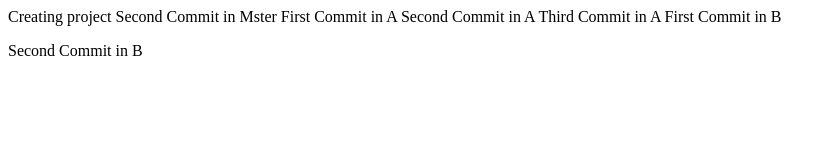
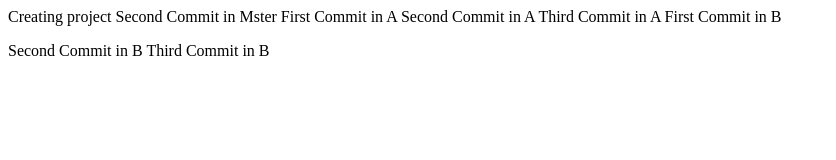
Before and after one commit to hasanfaragg/GitTest, a plain HTML site: page index.html in a window 1280 px wide. Shown: the whole page, without its empty margins (0-836 px from the left). Drawn offline with Linux system fonts and the light colour scheme.

Commit message:
third Commit in B

```diff
--- a/index.html
+++ b/index.html
@@ -11,7 +11,7 @@
     <p>
         Creating project Second Commit in Mster First Commit in A Second Commit in A Third Commit in A First Commit in B
     </p>
-    Second Commit in B
+    Second Commit in B Third Commit in B
 </body>
 
 </html>
```
